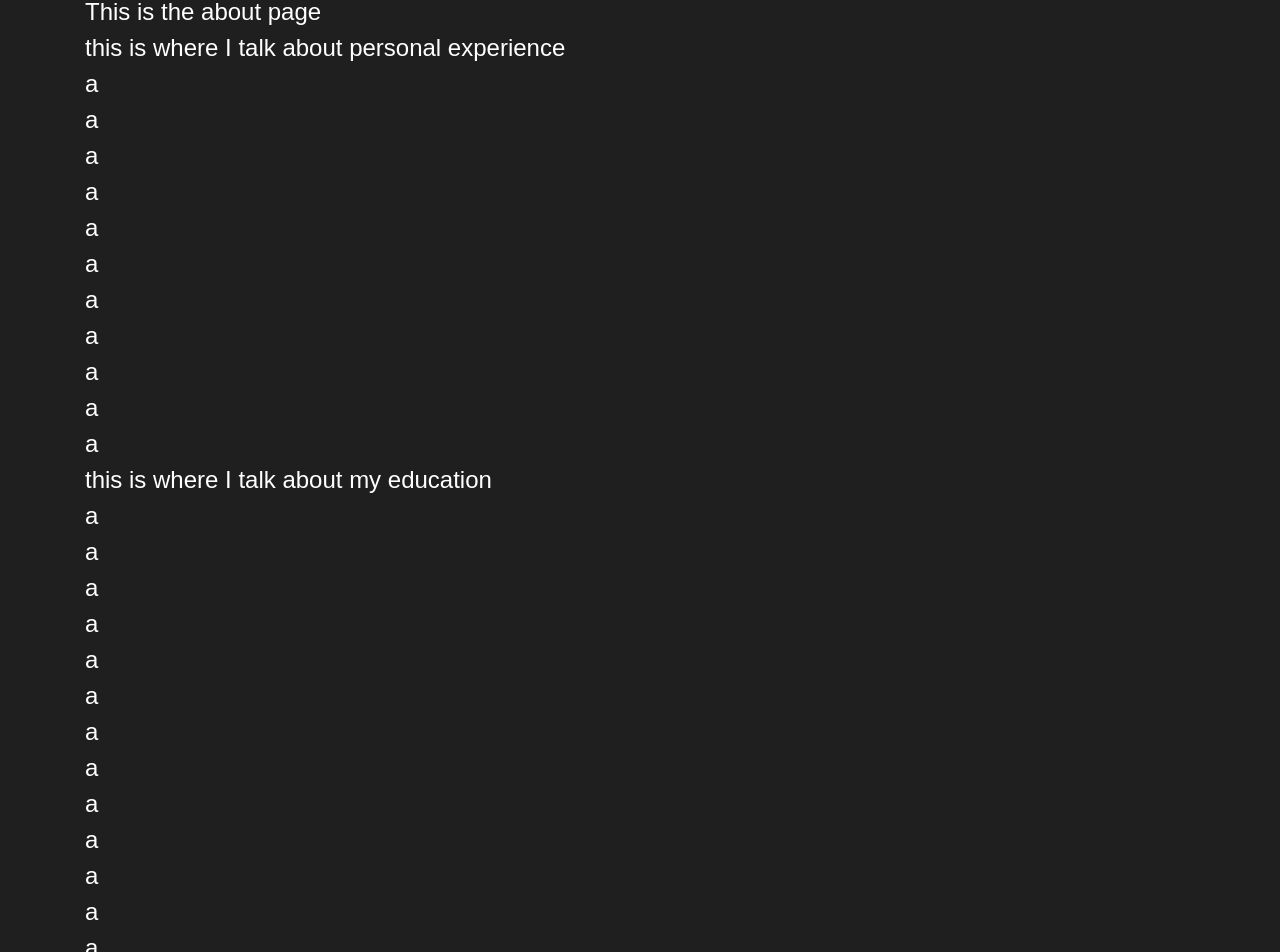
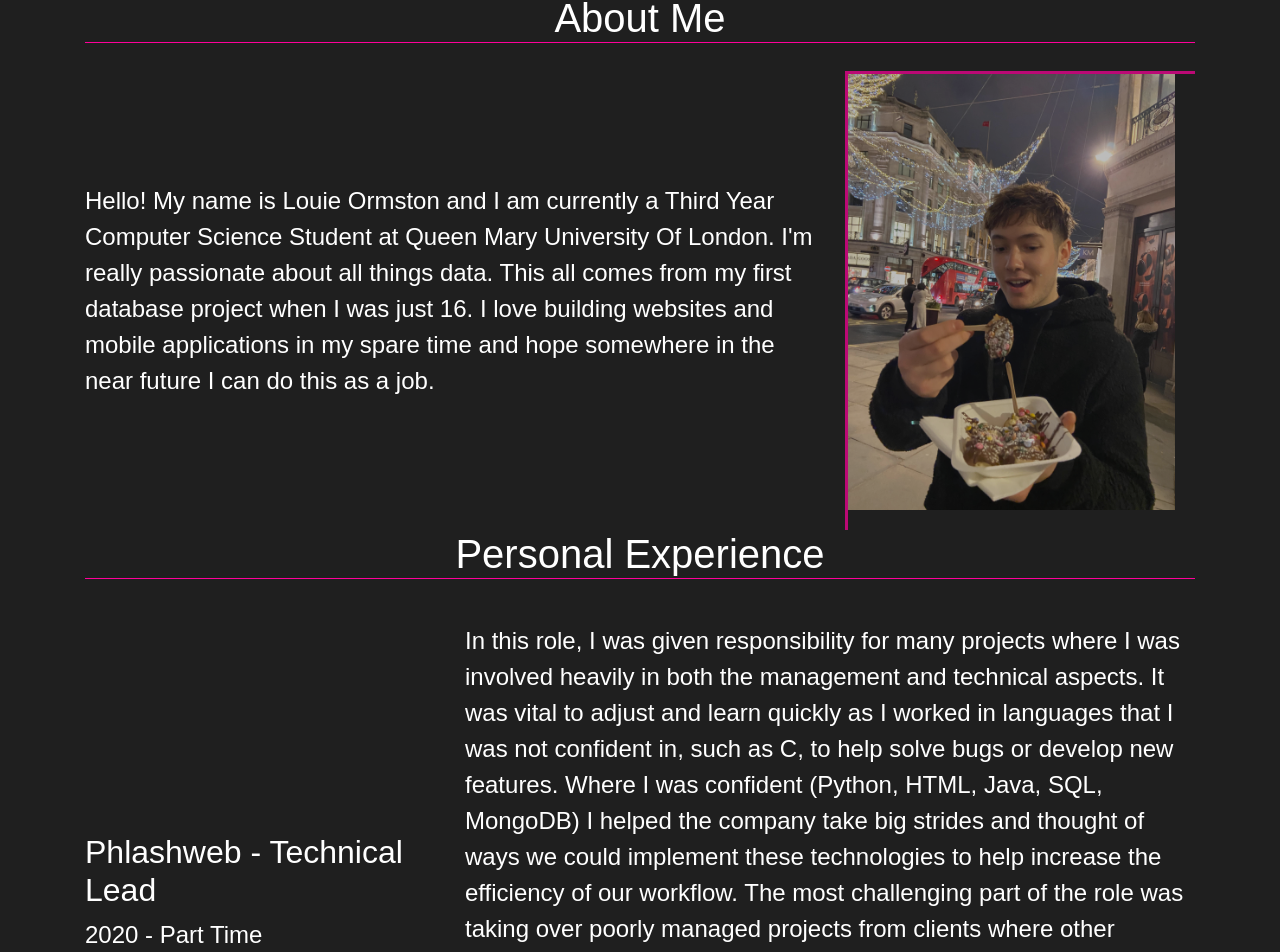
Before and after one commit to leormston/personal-site, a React (Create React App) app: page /About in a window 1280 px wide. Shown: the part 86-1038 px from the top of the page. Built offline with nearby package versions, Linux system fonts and the light colour scheme; a web font is replaced by a local one.

Commit message:
the about page is almost complete

```diff
--- a/src/App.css
+++ b/src/App.css
@@ -161,3 +161,17 @@ p {
 .nostyle-link:hover {
   color: #fe019a;
 }
+
+.portrait_photo {
+  width: 100%;
+  margin-top: 20px;
+  padding-right: 20px;
+  padding-bottom: 20px;
+  opacity: 70%;
+  border-left: solid 3px #fe019a;
+  border-top: solid 3px #fe019a;
+}
+
+.center {
+  text-align: center;
+}
--- a/src/pages/About.js
+++ b/src/pages/About.js
@@ -1,42 +1,65 @@
 import React from 'react';
-import {Container} from 'react-bootstrap'
-
+import {Container, Row, Col} from 'react-bootstrap'
+import personalphoto from '../img/personalphoto.jpg';
 const About = () => (
     <div className="body medium-text">
         <Container>
-        <p>This is the about page</p>
+        <div id="about">
+            <h1 className="border-pink center">About Me</h1>
+            <Row>
+                <Col className="mauto">
+                    <p className="vertical_align" >Hello! My name is Louie Ormston and I am currently a Third Year Computer Science Student at Queen Mary University Of London.
+                    I'm really passionate about all things data. This all comes from my first database project when I was just 16. I love building websites and mobile applications in my spare time and
+                    hope somewhere in the near future I can do this as a job.</p>
+                </Col>
+                <Col md={5} lg={4}>
+                <img className="portrait_photo" src={personalphoto}></img>
+                </Col>
+            </Row>
+
+        </div>
         <div id="experience">
-            <p>this is where I talk about personal experience</p>
-            <p>a</p>
-            <p>a</p>
-            <p>a</p>
-            <p>a</p>
-            <p>a</p>
-            <p>a</p>
-            <p>a</p>
-            <p>a</p>
-            <p>a</p>
-            <p>a</p>
-            <p>a</p>
+            <h1 className="border-pink center">Personal Experience</h1>
+            <Row>
+                <Col md={4} className="mauto">
+                    <h2>Phlashweb - Technical Lead</h2>
+                    <p>2020 - Part Time</p>
+                </Col>
+                <Col md={8}>
+                    <br />
+                        <p>
+                            In this role, I was given responsibility for many projects where I was involved heavily in both the management
+                        and technical aspects. It was vital to adjust and learn quickly as I worked in languages that I was not confident in,
+                        such as C, to help solve bugs or develop new features. Where I was confident (Python, HTML, Java, SQL, MongoDB)
+                        I helped the company take big strides and thought of ways we could implement these technologies to help increase
+                        the efficiency of our workflow. The most challenging part of the role was taking over poorly managed projects from clients
+                        where other developers had not commented or structured the code well. Exchanging expertise with other members of the team,
+                        communicating with the client and being relentless with the desire to solve a problem helped make these tasks easier to complete.
+                        Technologies such as Zoom, Slack, Jira and many other online resources were a part of the daily workflow as I worked remotely
+                        for the entire period whilst employed at this company.
+                        </p>
+                </Col>
+            </Row>
+
         </div>
         <div id="education">
-            <p>this is where I talk about my education</p>
-            <p>a</p>
-            <p>a</p>
-            <p>a</p>
-            <p>a</p>
-            <p>a</p>
-            <p>a</p>
-            <p>a</p>
-            <p>a</p>
-            <p>a</p>
-            <p>a</p>
-            <p>a</p>
-            <p>a</p>
-            <p>a</p>
-            <p>a</p>
-            <p>a</p>
-            <p>a</p>
+            <h1 className="border-pink center">Education</h1>
+            <Row>
+                <Col md={4}className="mauto">
+                    <h2>Littleover Sixth Form</h2>
+                    <p>2016-2018</p>
+                </Col>
+                <Col md={8}>
+                    <br />
+                        <p>This is the sixth form where I completed my A levels. Here I studied Physics, Economics and Computer Science. This is where my passion for programming originated, during my
+                            second year coursework, where I developed a stock management system for a local company in my area.
+                        </p>
+                        <p>Achieved: Physics - B, Computer Science - B, Economics - B</p>
+
+
+                </Col>
+            </Row>
+
         </div>
         </Container>
     </div>
```
Also changed, not shown: src/img/personalphoto.jpg (added).
